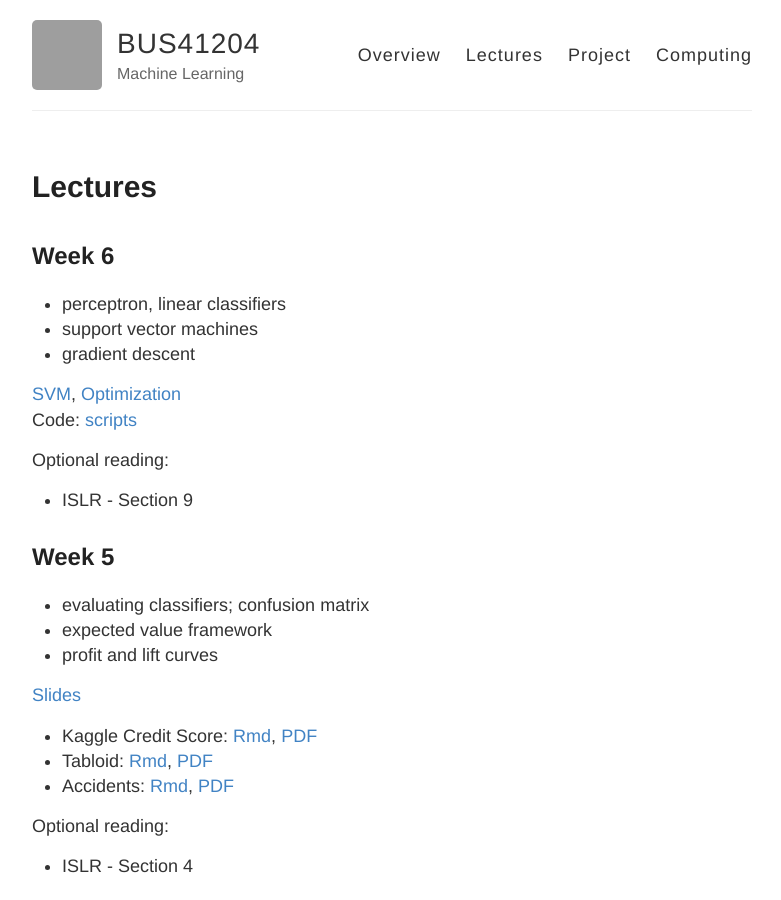
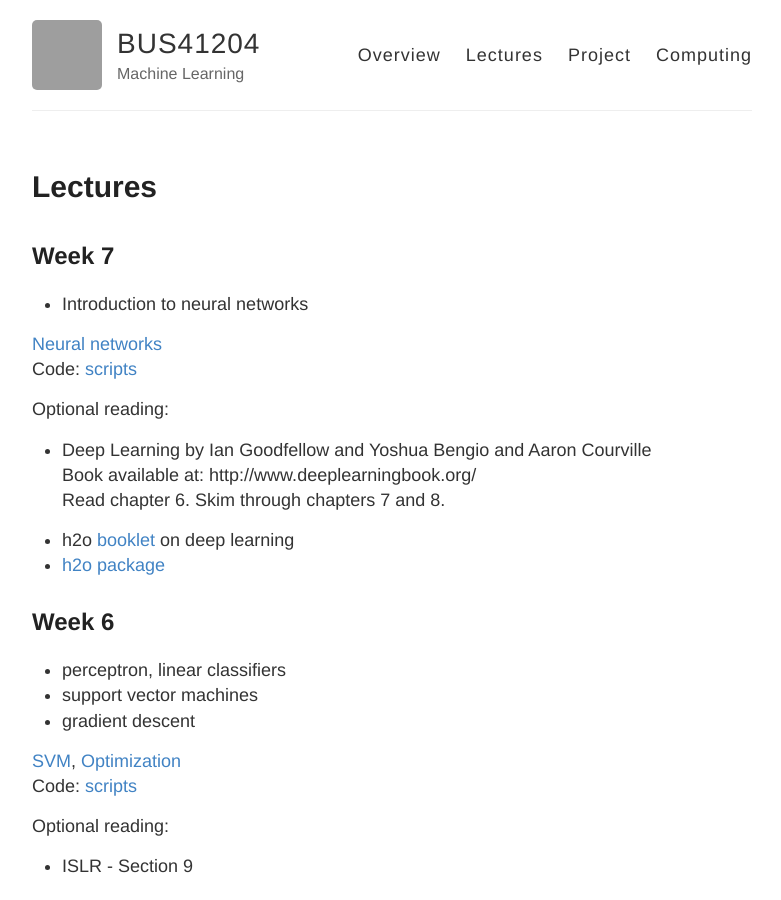
Before and after one commit to ChicagoBoothML/MLClass, a Jekyll site: the page built from lectures.md, in a window 1280 px wide and 900 px high. Shown: the whole window, without its empty margins (248-1029 px from the left). Built offline with Jekyll 4.4.1, drawn with Linux system fonts in a browser that asks for light colours; grey boxes are pictures that could not be loaded.

Commit message:
Update lectures.md

```diff
--- a/lectures.md
+++ b/lectures.md
@@ -67,13 +67,14 @@ Optional reading:
   Book available at: http://www.deeplearningbook.org/
   Chapter 9 and Chapter 14 provide enormous amount of detail.
 
+--->
 
-## Week 6
+## Week 7
 
 * Introduction to neural networks
 
-[Neural networks](https://piazza.com/class_profile/get_resource/j8padvvrtd375m/jdenydk5lgz4mn)
-Code: [scripts](https://github.com/ChicagoBoothML/ML2017/tree/master/lec06)
+[Neural networks](https://piazza.com/class_profile/get_resource/joa87ld16vd1qb/jsf4bx4ndue2uf)
+Code: [scripts](https://github.com/ChicagoBoothML/MLClass/tree/master/lec07)
 
 Optional reading:
 
@@ -84,7 +85,6 @@ Optional reading:
 * h2o [booklet](http://docs.h2o.ai/h2o/latest-stable/h2o-docs/booklets/DeepLearningBooklet.pdf) on deep learning
 * [h2o package](http://docs.h2o.ai/h2o/latest-stable/index.html)
 
---->
 
 ## Week 6
 
```
